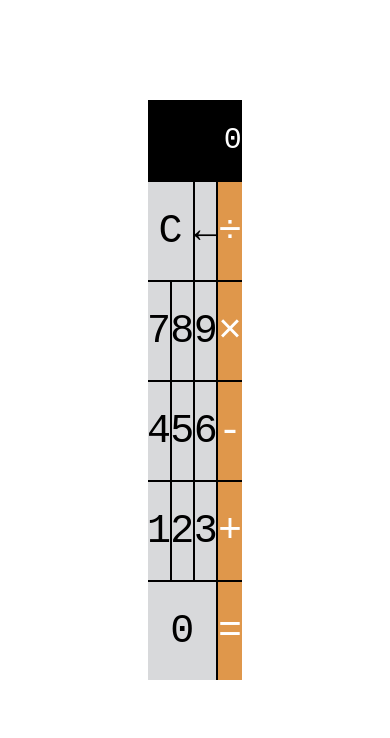
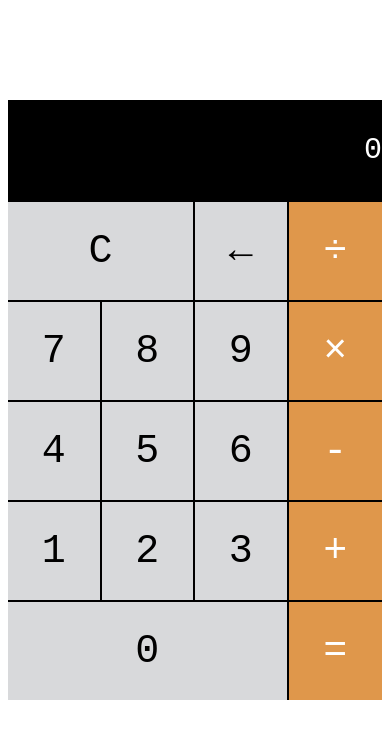
Before and after one commit to mromero1591/web_projects, a plain HTML site: page calculator/index.html in a window 390 px wide. Drawn offline with Linux system fonts and the light colour scheme.

Commit message:
added responsiveness to calculator

```diff
--- a/calculator/index.html
+++ b/calculator/index.html
@@ -9,35 +9,37 @@
 </head>
 <body>
     <div class="calculator">
-        <div class="results full">
-            <p class="result-text">0</p>
+        <div class="row">
+            <div class="results col-lg">
+                <p class="result-text">0</p>
+            </div>
         </div>
         <div class="row">
-            <div class="clear two-quarters main-tiles">C</div>
-            <div class="back one-quarter main-tiles">&larr;</div>
-            <div class="operations one-quarter division">&#247;</div>
+            <div class="clear col-sm main-tiles">C</div>
+            <div class="back col-xs main-tiles">&larr;</div>
+            <div class="operations col-xs division">&#247;</div>
         </div>
         <div class="row">
-            <div class="numbers one-quarter main-tiles">7</div>
-            <div class="numbers one-quarter main-tiles">8</div>
-            <div class="numbers one-quarter main-tiles">9</div>
-            <div class="operations one-quarter mulitplication">&#215;</div>
+            <div class="numbers col-xs main-tiles">7</div>
+            <div class="numbers col-xs main-tiles">8</div>
+            <div class="numbers col-xs main-tiles">9</div>
+            <div class="operations col-xs mulitplication">&#215;</div>
         </div>
         <div class="row">
-            <div class="numbers one-quarter main-tiles">4</div>
-            <div class="numbers one-quarter main-tiles">5</div>
-            <div class="numbers one-quarter main-tiles">6</div>
-            <div class="operations one-quarter subtraction">-</div>
+            <div class="numbers col-xs main-tiles">4</div>
+            <div class="numbers col-xs main-tiles">5</div>
+            <div class="numbers col-xs main-tiles">6</div>
+            <div class="operations col-xs  subtraction">-</div>
         </div>
         <div class="row">
-            <div class="numbers one-quarter main-tiles">1</div>
-            <div class="numbers one-quarter main-tiles">2</div>
-            <div class="numbers one-quarter main-tiles">3</div>
-            <div class="operations one-quarter addition">+</div>
+            <div class="numbers col-xs main-tiles">1</div>
+            <div class="numbers col-xs main-tiles">2</div>
+            <div class="numbers col-xs main-tiles">3</div>
+            <div class="operations col-xs addition">+</div>
         </div>
         <div class="row">
-            <div class="numbers three-quarters main-tiles">0</div>
-            <div class="operations one-quarter equal">=</div>
+            <div class="numbers col-md  main-tiles">0</div>
+            <div class="operations col-xs equal">=</div>
         </div>
     </div>
 
--- a/calculator/styles/style.css
+++ b/calculator/styles/style.css
@@ -7,8 +7,6 @@ body {
 }
 
 .calculator {
-    width: 25%;
-    margin: 0 auto;
     margin-top: 100px;
 }
 
@@ -19,24 +17,15 @@ body {
     font-size: 30px;
     background-color: #000000;
     color: #FFFFFF;
-    height: 80px;
+}
 
-}
 .row {
     display: flex;
 }
 
-.one-quarter {
-    width: 25%;
-    height: 16.6%;
-}
-
-.two-quarters {
-    width: 50%;
-}
-
-.three-quarters {
-    width: 75%;
+/* Add heigth to each tile */
+[class*="col-"] {
+    height: 100px;;
 }
 
 .main-tiles {
@@ -44,7 +33,6 @@ body {
     justify-content: center;
     align-items: center;
     background-color: #d8d9db;
-    height: 100px;
     border-top: 2px solid #000000;
     border-right: 2px solid #000000;
     font-size: 40px;
@@ -61,7 +49,6 @@ body {
 
 .operations {
     background-color: #DF974B;
-    height: 100px;
     border-top: 2px solid #000000;
     display: flex;
     justify-content: center;
@@ -78,3 +65,31 @@ body {
 .operations:active {
     background-color: #DF974B;
 }
+
+.col-lg {
+    flex: 0 0 100%;
+}
+
+.col-xs {
+    flex: 0 0 25%;
+}
+
+.col-sm {
+    flex: 0 0 50%;
+}
+.col-md {
+    flex: 0 0 75%;
+}
+
+/* Mobile Landscape Screen Sizes */
+@media only screen and (min-width: 480px)  {
+    .calculator {
+        margin: 10% 25% 0 25%;
+    }
+}
+/* Desktop screen Sizes */
+@media only screen and (min-width: 768px) {
+    .calculator {
+        margin: 10% 30% 0 30%;
+    }
+}
```
